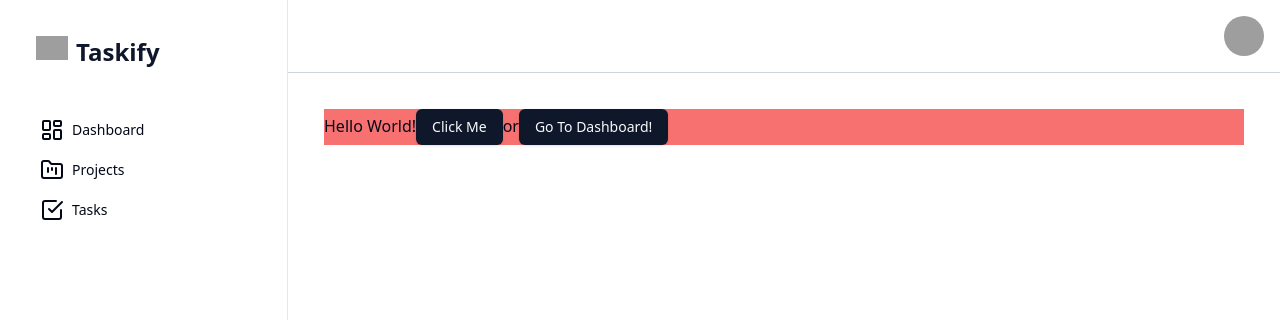
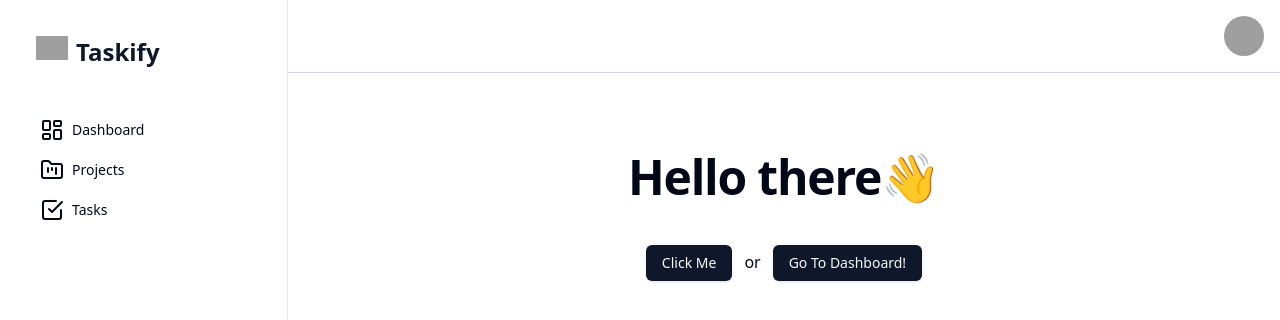
Before and after one commit to sarali19/task-manager-react, a React (Vite) app: page / in a window 1280 px wide. Shown: the top 320 px of the page. Built offline with nearby package versions, Linux system fonts and the light colour scheme; grey boxes are pictures that could not be loaded.

Commit message:
styled home page

```diff
--- a/src/App.tsx
+++ b/src/App.tsx
@@ -3,16 +3,20 @@ import { Link } from "react-router-dom";
 
 function App() {
   return (
-    <div className="bg-red-400">
-      Hello World!
+    <>
+      <h1 className="scroll-m-20 text-7xl font-extrabold tracking-tight lg:text-5xl text-center my-11">
+        Hello there👋
+      </h1>
+      <div className="text-center">
         <Button asChild>
           <Link to="tasks">Click Me</Link>
         </Button>
-      or
+        <span className="mx-3">or</span>
         <Button asChild>
           <Link to="dashboard">Go To Dashboard!</Link>
         </Button>
       </div>
+    </>
   );
 }
 
--- a/src/components/pages/TaskPage.tsx
+++ b/src/components/pages/TaskPage.tsx
@@ -189,6 +189,7 @@ function TaskPage() {
                 </FormItem>
               )}
             />
+
             <FormField
               name="description"
               control={form.control}
```
Lines whose indentation alone changed are shown as unchanged.
